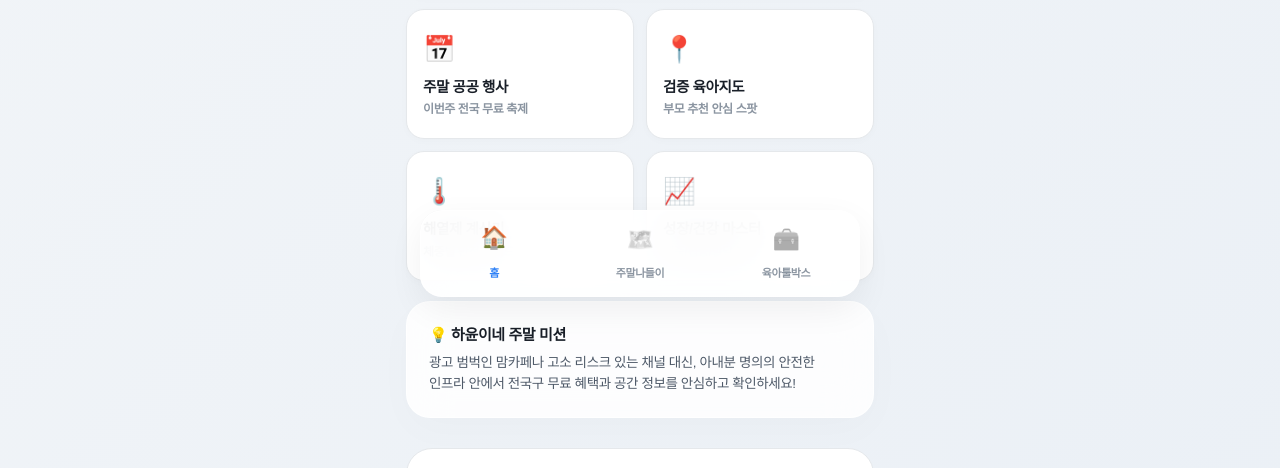
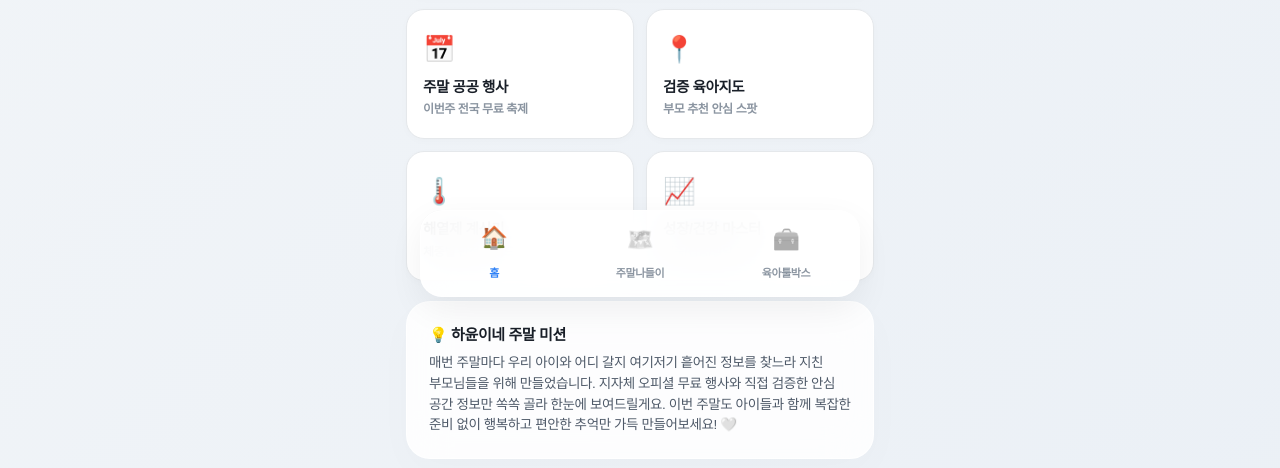
Before and after one commit to happy-baby0303/happy-baby0303.github.io, a plain HTML site: page index.html in a window 1280 px wide. Shown: the part 487-955 px from the top of the page. Drawn offline with nearby package versions, Linux system fonts and the light colour scheme; a web font is replaced by a local one.

Commit message:
Update index.html

```diff
--- a/index.html
+++ b/index.html
@@ -186,7 +186,7 @@
 
             <div class="app-box" style="padding: 22px;">
                 <div style="font-size: 15px; font-weight: 800; margin-bottom: 6px; color: var(--text-m);">💡 하윤이네 주말 미션</div>
-                <p style="font-size: 13.5px; color: var(--text-s); line-height: 1.55; word-break: keep-all;">광고 범벅인 맘카페나 고소 리스크 있는 채널 대신, 아내분 명의의 안전한 인프라 안에서 전국구 무료 혜택과 공간 정보를 안심하고 확인하세요!</p>
+                <p style="font-size: 13.5px; color: var(--text-s); line-height: 1.55; word-break: keep-all;">매번 주말마다 우리 아이와 어디 갈지 여기저기 흩어진 정보를 찾느라 지친 부모님들을 위해 만들었습니다. 지자체 오피셜 무료 행사와 직접 검증한 안심 공간 정보만 쏙쏙 골라 한눈에 보여드릴게요. 이번 주말도 아이들과 함께 복잡한 준비 없이 행복하고 편안한 추억만 가득 만들어보세요! 🤍</p>
             </div>
         </div>
 
```
